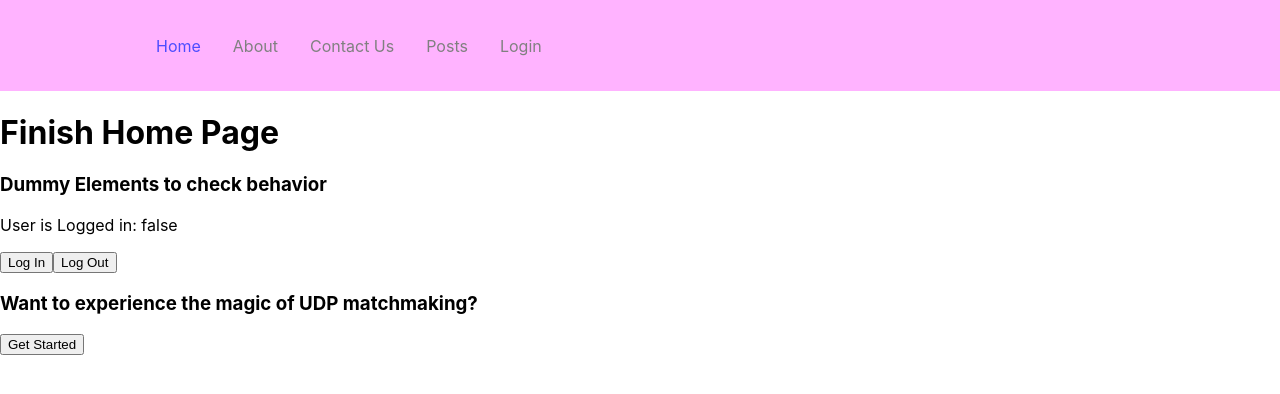
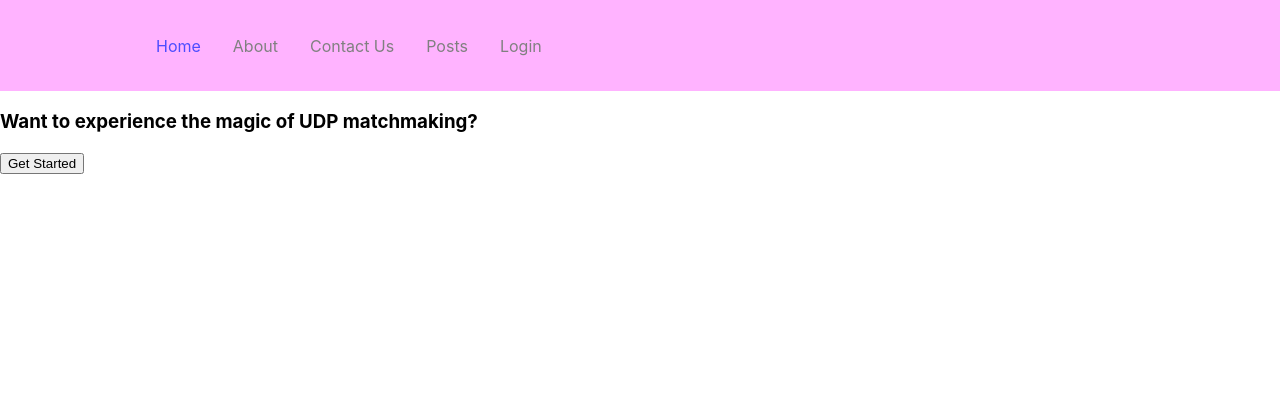
Before and after one commit to JustJunior82/UDP-dating-35L, a React (Create React App) app in the folder 35l-dating-app/: page / in a window 1280 px wide. Shown: the top 394 px of the page. Built offline with nearby package versions, Linux system fonts and the light colour scheme.

Commit message:
Remove dummy login

```diff
--- a/35l-dating-app/src/pages/index.js
+++ b/35l-dating-app/src/pages/index.js
@@ -1,15 +1,10 @@
 import React from "react";
 import { useNavigate } from "react-router-dom";
 
-function Home ({ isAuth, onLogIn, onLogOut }) {
+function Home () {
     const navigate = useNavigate();
 	return (
 		<div>
-			<h1>Finish Home Page</h1>
-			<h3>Dummy Elements to check behavior</h3>
-			<p>User is Logged in: {isAuth} </p>
-			<button onClick={onLogIn}>Log In</button>
-			<button onClick={onLogOut}>Log Out</button>
 			<h3>Want to experience the magic of UDP matchmaking?</h3>
 			<button onClick={() => navigate('/registration')}>Get Started</button>
 		</div>
```
